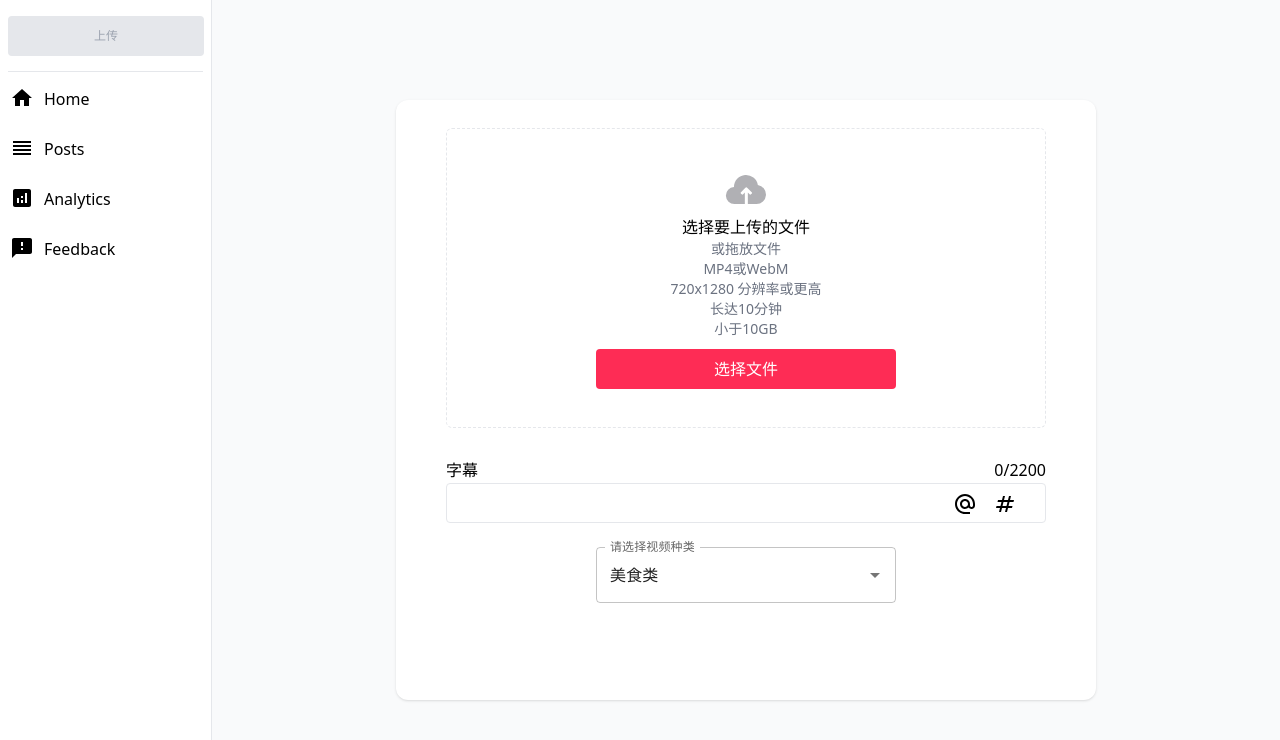
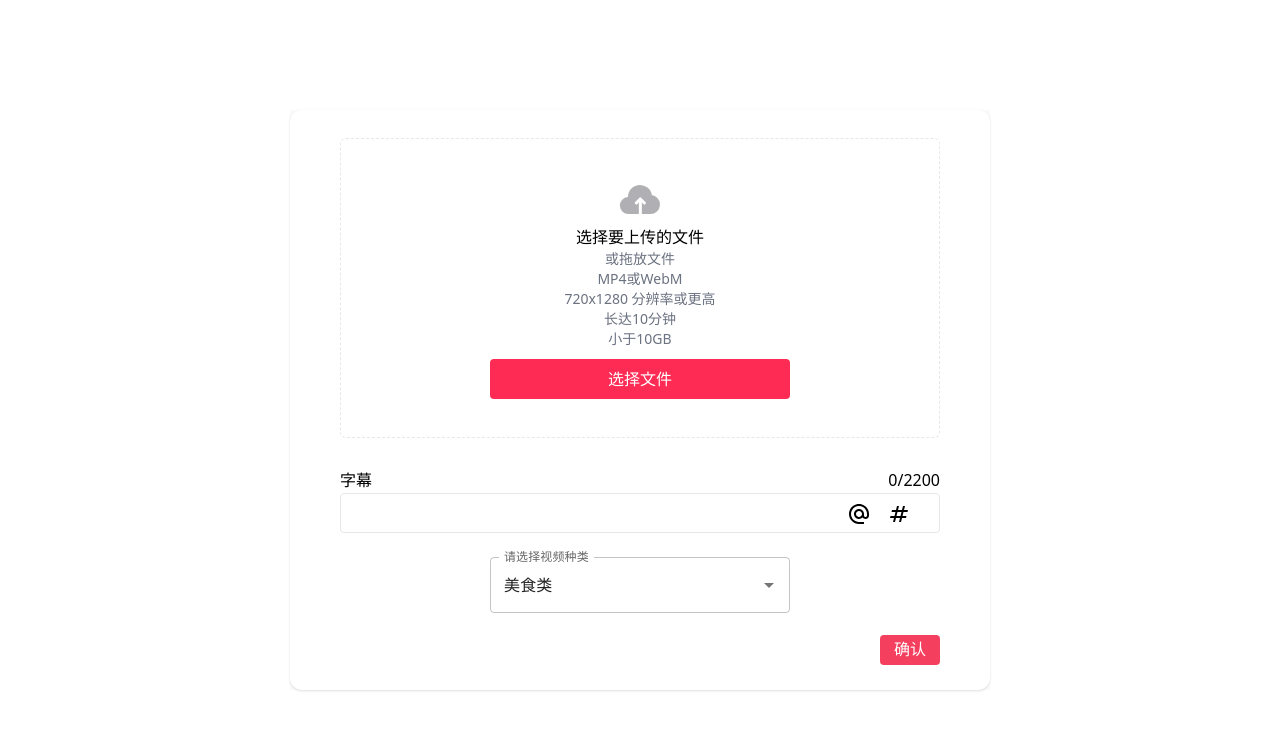
Before and after one commit to DZR-Github/7NY-Competition, a Next.js app in the folder 7ny-competition/: page /video in a window 1280 px wide. Shown: the top 740 px of the page. Built offline with nearby package versions, Linux system fonts and the light colour scheme.

Commit message:
feat:Add some components.

```diff
--- a/7ny-competition/app/(root)/page.tsx
+++ b/7ny-competition/app/(root)/page.tsx
@@ -177,6 +177,11 @@ export default function Home() {
       <Button onClick={deleteFiles}>删除文件</Button>
       <Button onClick={getOneVideoUrl}>获取一个视频</Button>
       {url && <video width={500} controls src={url}></video>}
+
+      <div className="flex">
+        <NestedList />
+        <DYmain />
+      </div>
     </main>
   );
 }
--- a/7ny-competition/app/(root)/video/page.tsx
+++ b/7ny-competition/app/(root)/video/page.tsx
@@ -6,8 +6,8 @@ import Videomain from "../../../components/videomain";
 
 export default function Video() {
   return (
-    <main className="flex">
-      <Videobar />
+    <main className=" absolute top-[50%] left-[50%] translate-x-[-50%] translate-y-[-50%]">
+      {/* <Videobar /> */}
       <Videomain />
     </main>
   );
--- a/7ny-competition/components/dymain.tsx
+++ b/7ny-competition/components/dymain.tsx
@@ -26,9 +26,9 @@ export default function DYmain() {
         console.log(error);
       });
   };
-  getAllVideos().then((res) => {
-    console.log(res);
-  });
+  // getAllVideos().then((res) => {
+  //   console.log(res);
+  // });
   return (
     <div className="m-auto">
       <Button onClick={CreateUser}>CreateUser</Button>
--- a/7ny-competition/components/videomain.tsx
+++ b/7ny-competition/components/videomain.tsx
@@ -5,7 +5,7 @@ import { AlternateEmail, Numbers } from "@mui/icons-material";
 export default function Videomain() {
   return (
     <div className="flex-grow flex items-center justify-center bg-gray-50">
-      <div className="w-[700px] h-[600px] rounded-xl shadow bg-white p-7 flex items-center flex-col">
+      <div className="w-[700px] h-[580px] rounded-xl shadow bg-white p-7 flex items-center flex-col relative">
         {/* 上传视频 */}
         <div className="w-[600px] h-[300px] mb-[30px] border border-dashed rounded-md flex justify-center items-center flex-col">
           <div>
@@ -53,6 +53,10 @@ export default function Videomain() {
         </div>
         {/* 视频分类 */}
         <ControllableStates />
+
+        <div className="w-[60px] h-[30px] mt-[30px] rounded bg-rose-500 text-center leading-[29px] text-white absolute bottom-[25px] right-[50px]">
+          确认
+        </div>
       </div>
     </div>
   );
```
Also changed, not shown: 2 other files (tests, documents, lock files or other folders).
